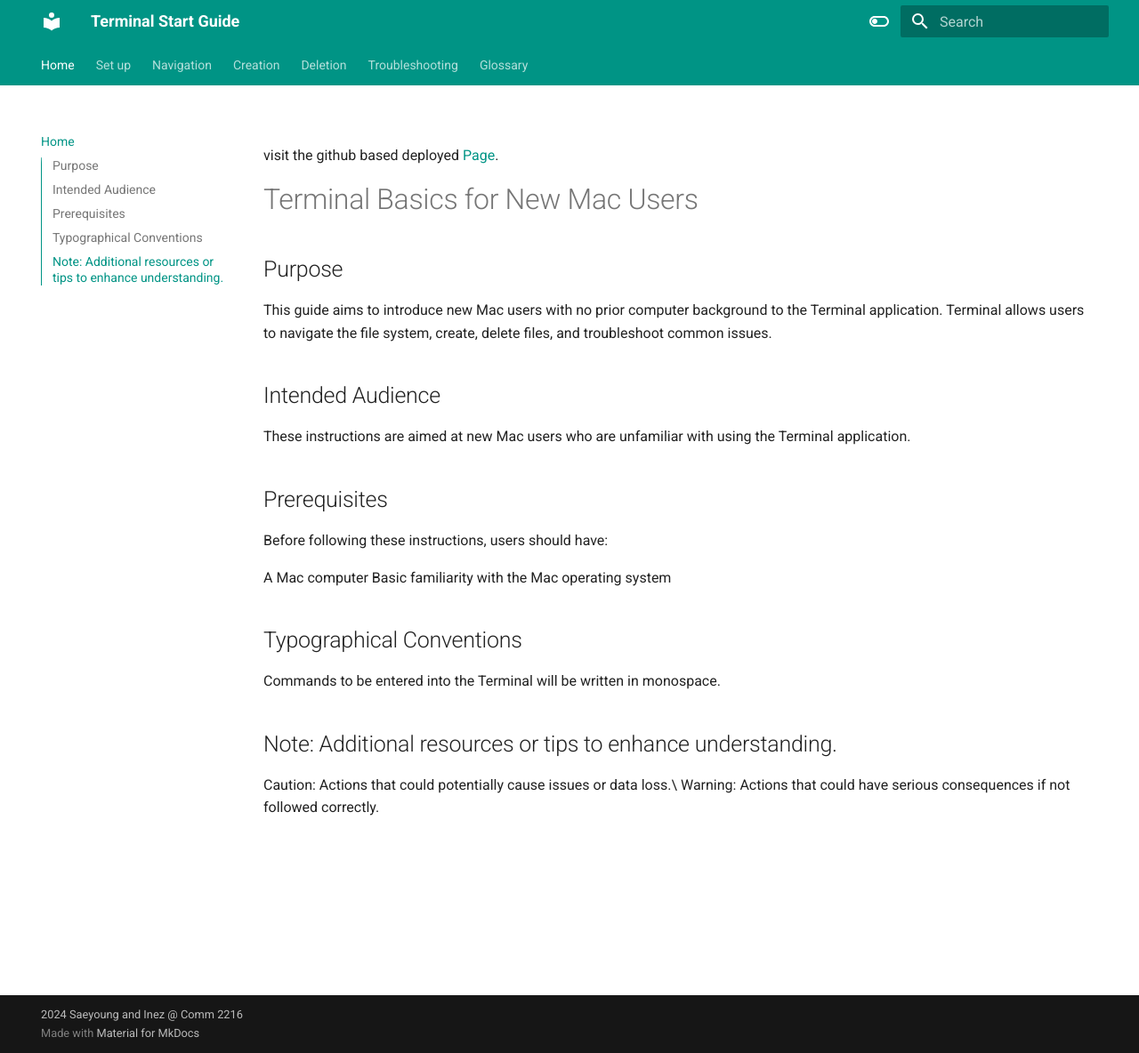
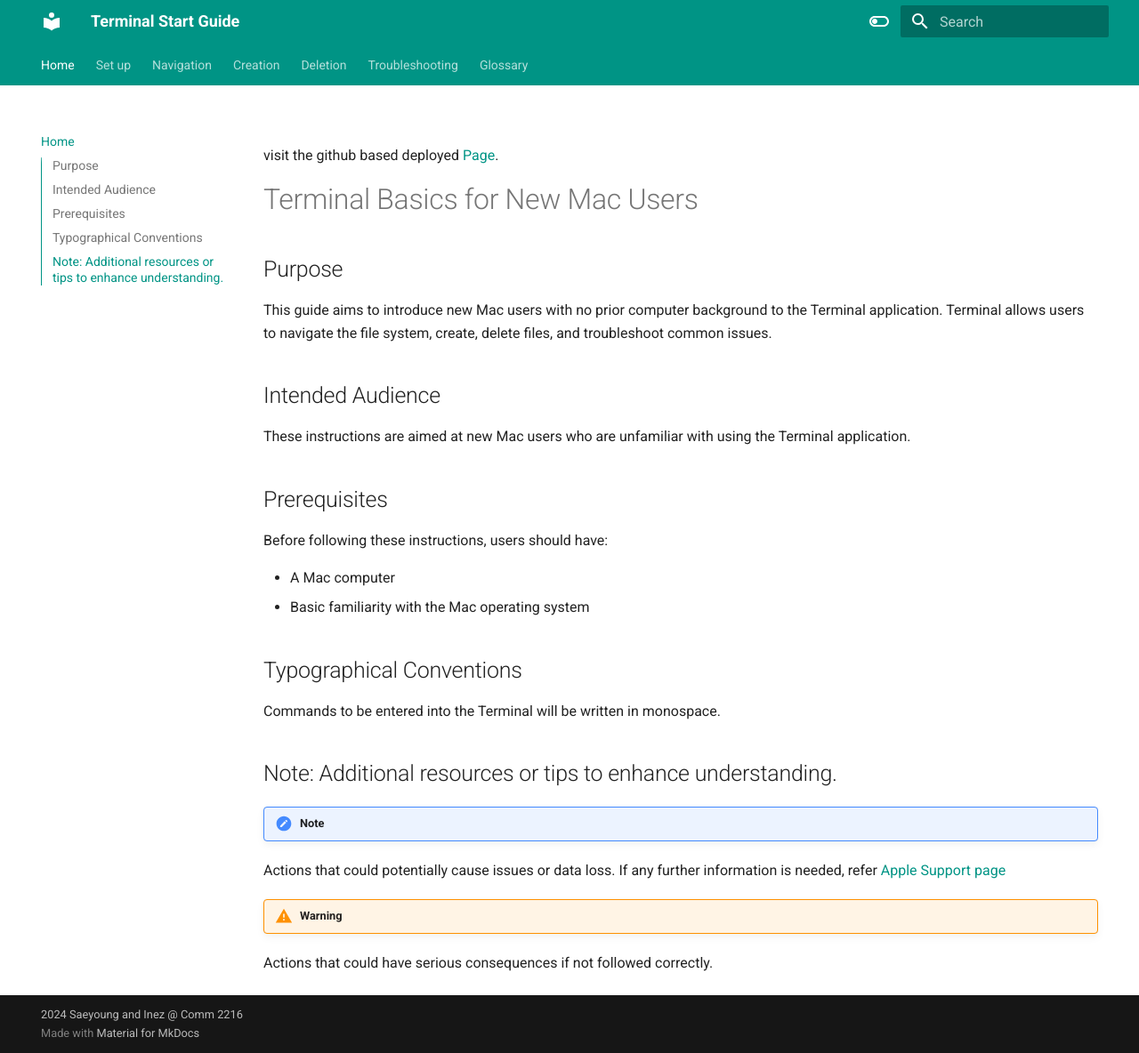
Before and after one commit to Inez-y/user_docs_Inez_Saeyoung, an MkDocs documentation site: the page built from docs/index.md, in a window 1280 px wide and 1184 px high. Shown: the whole window at 89% size. Built offline with MkDocs 1.6.1 and Material for MkDocs 9.7.7, drawn with Linux system fonts in a browser that asks for light colours.

```diff
--- a/docs/index.md
+++ b/docs/index.md
@@ -14,8 +14,8 @@ These instructions are aimed at new Mac users who are unfamiliar with using the
 
 Before following these instructions, users should have:
 
-A Mac computer
-Basic familiarity with the Mac operating system
+- A Mac computer
+- Basic familiarity with the Mac operating system
 
 ## Typographical Conventions
 
@@ -23,5 +23,10 @@ Commands to be entered into the Terminal will be written in monospace.
 
 ## Note: Additional resources or tips to enhance understanding.
 
-Caution: Actions that could potentially cause issues or data loss.\
-Warning: Actions that could have serious consequences if not followed correctly.
+!!! note
+
+Actions that could potentially cause issues or data loss. If any further information is needed, refer [Apple Support page](https://support.apple.com/)
+
+!!! warning
+
+Actions that could have serious consequences if not followed correctly.
--- a/mkdocs.yml
+++ b/mkdocs.yml
@@ -34,5 +34,9 @@ theme:
         name: Switch to light mode
       primary: teal
       accent: lime
+markdown_extensions:
+  - admonition
+  - pymdownx.details
+  - pymdownx.superfences
 
 copyright: 2024 Saeyoung and Inez @ Comm 2216
```
